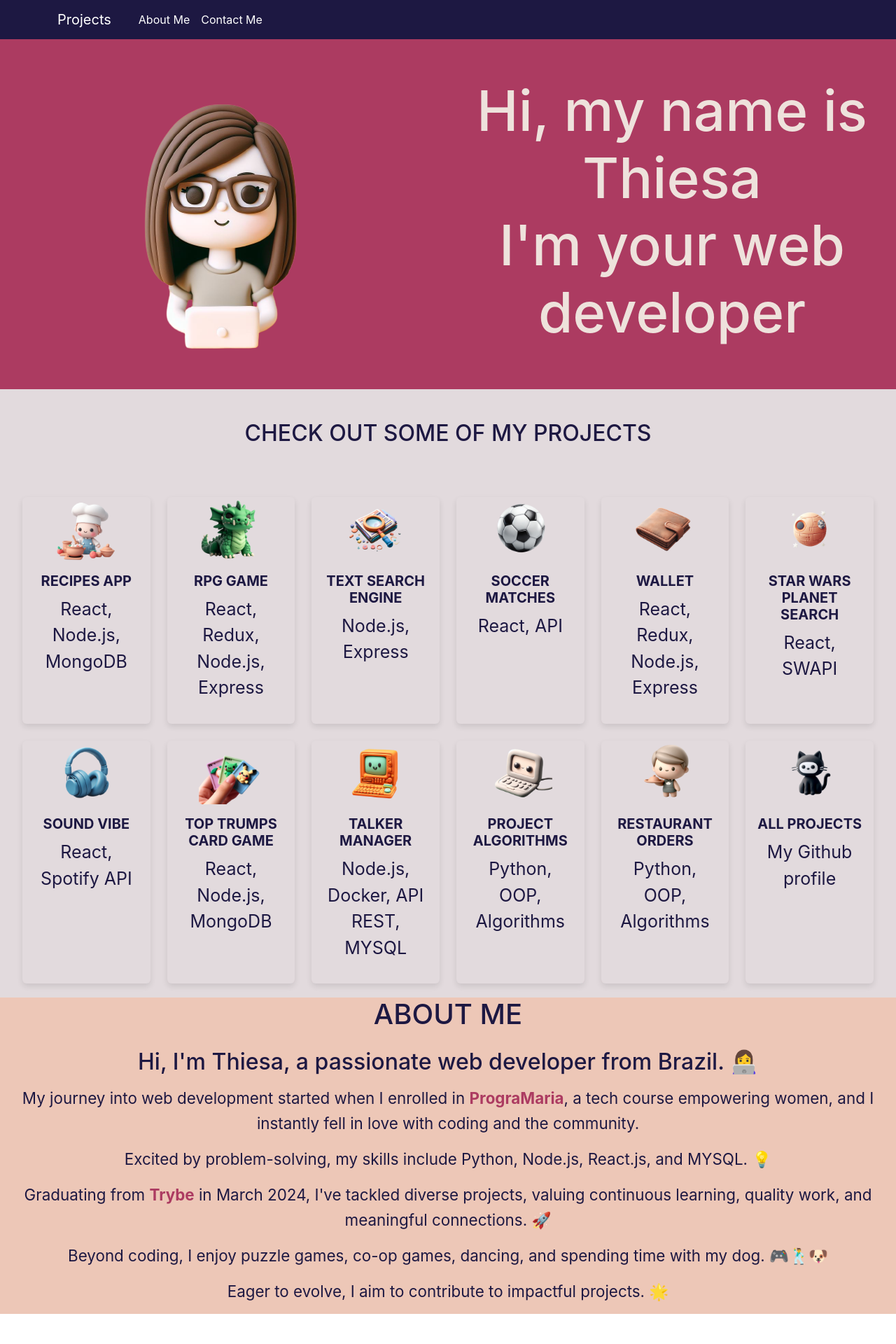
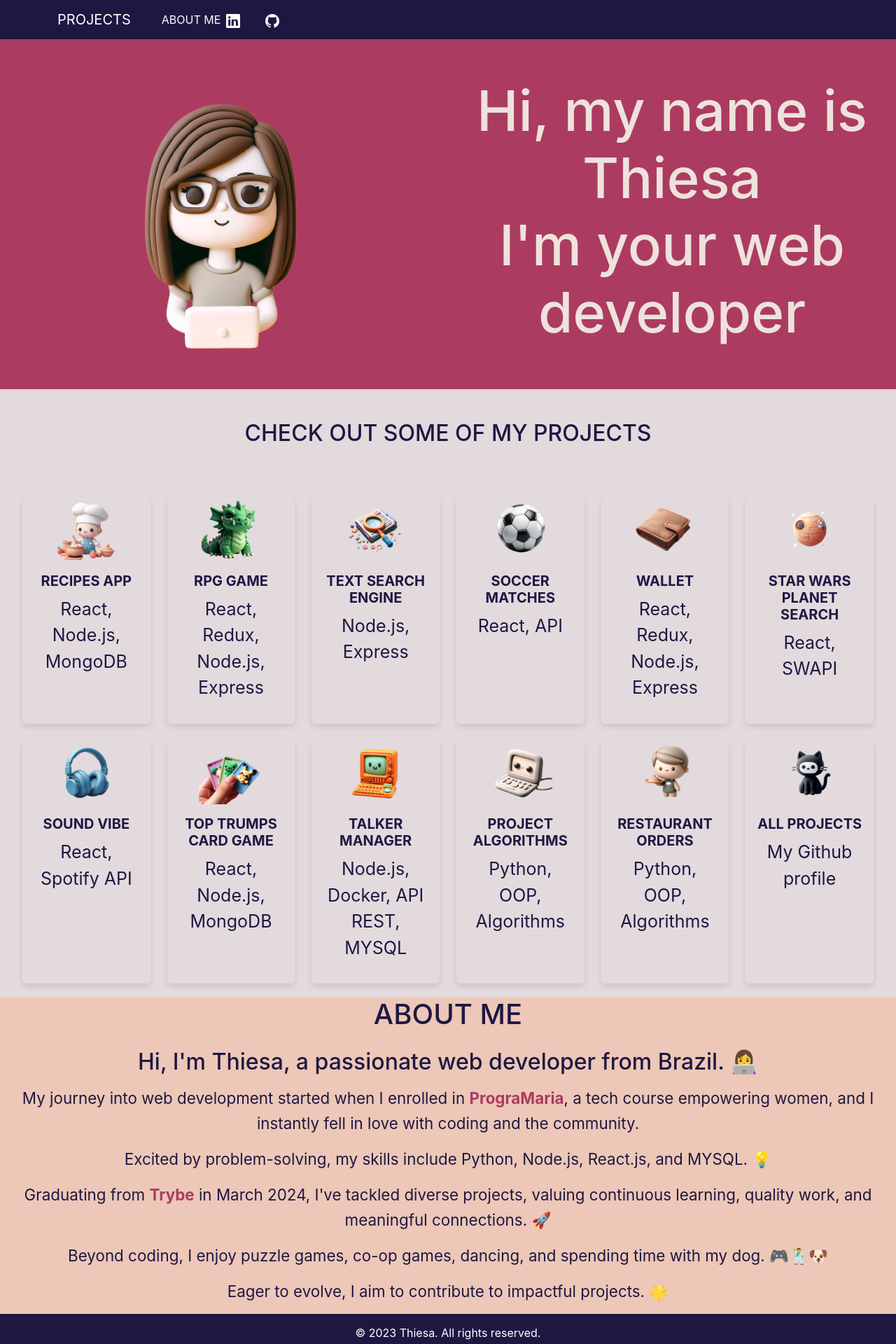
Before and after one commit to thiesac/portfolio, a React (Create React App) app: page / in a window 1280 px wide. Shown: the top 1920 px of the page at 70% size. Before the commit the page ends 1877 px from the top, so only its background shows below. Built offline with nearby package versions, Linux system fonts and the light colour scheme.

Commit message:
feat(footer)

```diff
--- a/package.json
+++ b/package.json
@@ -12,6 +12,7 @@
     "bootstrap": "^5.3.2",
     "react": "^18.2.0",
     "react-bootstrap": "^2.9.1",
+    "react-bootstrap-icons": "^1.10.3",
     "react-dom": "^18.2.0",
     "react-router-dom": "^5.3.4",
     "react-scripts": "5.0.1",
--- /dev/null
+++ b/src/components/Footer/Footer.css
@@ -0,0 +1,10 @@
+.footer-container {
+  background-color: #1d1842;
+  color: white;
+  text-align: center;
+  padding: 15px;
+}
+
+.footer-text {
+  margin: 0;
+}
--- /dev/null
+++ b/src/components/Footer/Footer.jsx
@@ -0,0 +1,14 @@
+import React from 'react';
+import './Footer.css'
+
+function Footer() {
+  return (
+    <>
+      <div className="footer-container">
+        <p className="footer-text">&copy; 2023 Thiesa. All rights reserved.</p>
+      </div>
+    </>
+  );
+}
+
+export default Footer;
--- a/src/components/Header/Header.css
+++ b/src/components/Header/Header.css
@@ -12,8 +12,9 @@ body {
 .nav-link {
   color: white;
   cursor: pointer;
-  padding-right: 15px;
+  padding-right: 20px;
   transition: color 0.3s ease;
+  text-transform: uppercase;
 }
 
 .react-scroll-link:hover {
@@ -23,3 +24,7 @@ body {
 .active-link {
   color: #ffffff;
 }
+
+.custom-link {
+  padding-right: 40px;
+}
--- a/src/components/Header/Header.jsx
+++ b/src/components/Header/Header.jsx
@@ -1,6 +1,7 @@
 import React from 'react';
 import { Container, Nav, Navbar } from 'react-bootstrap';
 import { Link as ScrollLink } from 'react-scroll';
+import { Linkedin, Github } from 'react-bootstrap-icons';
 import './Header.css';
 
 function Header() {
@@ -20,18 +21,24 @@ function Header() {
                             smooth={ true }
                             duration={ 500 }
                             activeClass="active-link"
+                            className="custom-link"
                         >
                             About Me
                         </Nav.Link>
-                        <Nav.Link
-                            as={ ScrollLink }
-                            to="contactme"
-                            smooth={ true }
-                            duration={ 500 }
-                            activeClass="active-link"
+                        <Navbar.Brand
+                            href="https://www.linkedin.com/in/thiesa-cesco/"
+                            target="_blank"
+                            rel="noopener noreferrer"
                         >
-                            Contact Me
-                        </Nav.Link>
+                            <Linkedin />
+                        </Navbar.Brand>
+                        <Navbar.Brand
+                            href="https://github.com/thiesac/"
+                            target="_blank"
+                            rel="noopener noreferrer"
+                        >
+                            <Github />
+                        </Navbar.Brand>
                     </Nav>
                 </Container>
             </Navbar>
--- a/src/pages/Home/Home.jsx
+++ b/src/pages/Home/Home.jsx
@@ -3,6 +3,7 @@ import Header from '../../components/Header/Header';
 import Projects from '../Projects/Projects';
 import Banner from '../Banner/Banner';
 import AboutMe from '../AboutMe/AboutMe';
+import Footer from '../../components/Footer/Footer';
 
 
 function Home() {
@@ -16,6 +17,7 @@ function Home() {
             <section id="aboutme">
                 <AboutMe />
             </section>
+            <Footer />
         </>
     )
 }
```
Also changed, not shown: 1 other file (tests, documents, lock files or other folders).
